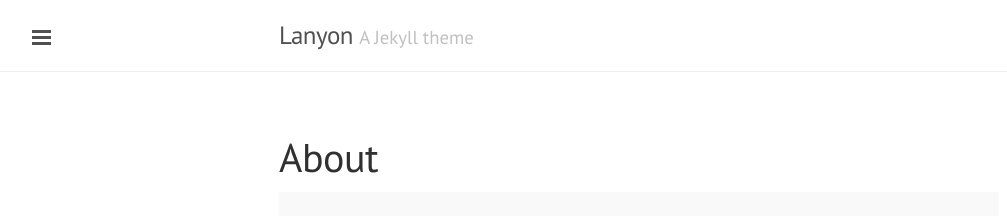
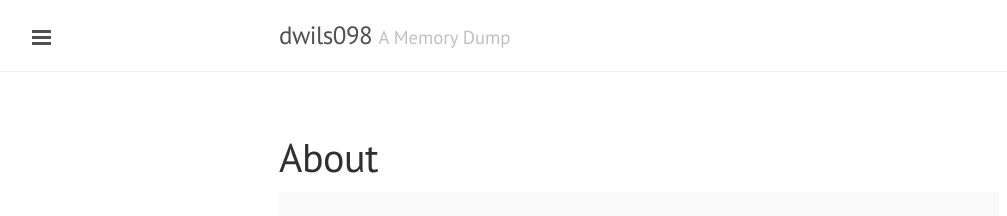
Before and after one commit to dwils098/dwils098.github.io, a Jekyll site: the page built from about.md, in a window 1280 px wide. Shown: the top 216 px of the page, without its empty margins (1-1008 px from the left). Built offline with Jekyll 4.4.1, drawn with Linux system fonts in a browser that asks for light colours; Markdown is read by kramdown in place of the engine named in the settings.

Commit message:
inibi commit

```diff
--- a/_config.yml
+++ b/_config.yml
@@ -6,19 +6,15 @@
 permalink:        pretty
 
 # Setup
-title:            Lanyon
-tagline:          'A Jekyll theme'
-description:      'A reserved <a href="http://jekyllrb.com" target="_blank">Jekyll</a> theme that places the utmost gravity on content with a hidden drawer. Made by <a href="https://twitter.com/mdo" target="_blank">@mdo</a>.'
-url:              http://lanyon.getpoole.com
-baseurl:          '/'
+title:            dwils098
+tagline:          'A Memory Dump'
+description:      'Simple repository of my thoughts.'
+baseurl:          'http://dwils098.github.io/'
 paginate:         5
 
 author:
-  name:           'Mark Otto'
-  url:            https://twitter.com/mdo
+  name:           'Dany Wilson'
+  url:            https://twitter.com/dwils098
 
 # Custom vars
 version:          1.0.0
-
-github:
-  repo:           https://github.com/poole/lanyon
```
